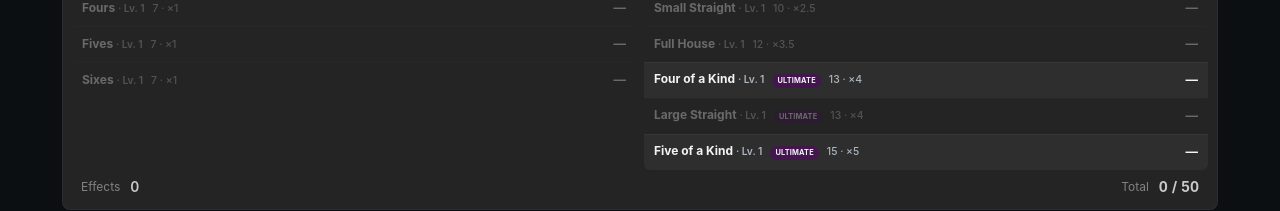
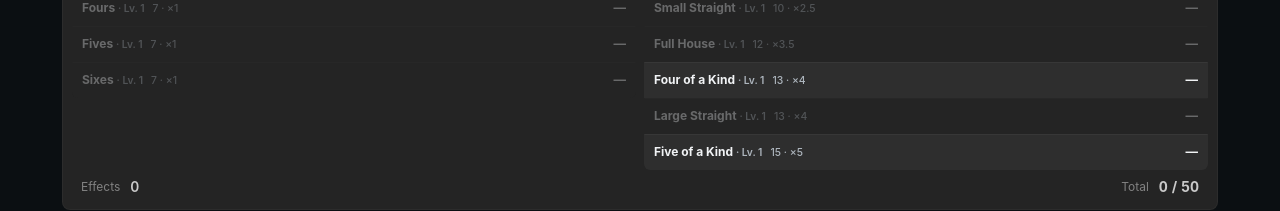
Before and after one commit to DavidMash/roll-call-prototype, a React (Vite) app: page / in a window 1280 px wide. Shown: the part 347-558 px from the top of the page. Built offline with nearby package versions, Linux system fonts and the light colour scheme.

Commit message:
Don't show "ultimate" badge until the ultimate flame is gotten

```diff
--- a/src/components/HandList.tsx
+++ b/src/components/HandList.tsx
@@ -12,6 +12,8 @@ function ScorecardSection({ title, hands, board, selection, busy, onSelect }: {
   const unavailableHands = unavailableEncounterHands(board);
   const requiredDieIds = requiredEncounterDieIds(board);
   const ultimate = new Set(ultimateHands(board.handLevels));
+  const ownsUltimate = board.bonfires.includes('ultimate')
+    || board.dice.some(die => activeFlameId(die.flame) === 'ultimate');
   return <section className="scorecard-section" aria-labelledby={`scorecard-${title.toLowerCase()}`}>
     <Text id={`scorecard-${title.toLowerCase()}`} className="scorecard-section-title" size="xs" fw={700} tt="uppercase">{title}</Text>
     <div className="scorecard-rows">
@@ -31,7 +33,7 @@ function ScorecardSection({ title, hands, board, selection, busy, onSelect }: {
           : selectedWellTrained === undefined ? 1 : wellTrainedMultiplier(activeFlameInvestment(board.dice.find(die => die.id === selectedWellTrained)?.flame), board.handPlayCounts[hand]);
         const showWellTrained = selected && (board.bonfires.includes('wellTrained') || selectedWellTrained !== undefined);
         const hotTarget = board.hotStreakGoal === hand;
-        const isUltimate = ultimate.has(hand);
+        const isUltimate = ownsUltimate && ultimate.has(hand);
         const score = board.scoreByHand[hand];
         const state = consumed ? 'consumed' : selected ? 'selected' : playable ? 'playable' : 'unavailable';
         const scoreLabel = score === undefined ? 'no score' : `${score} points`;
```
Also changed, not shown: 1 other file (tests, documents, lock files or other folders).
